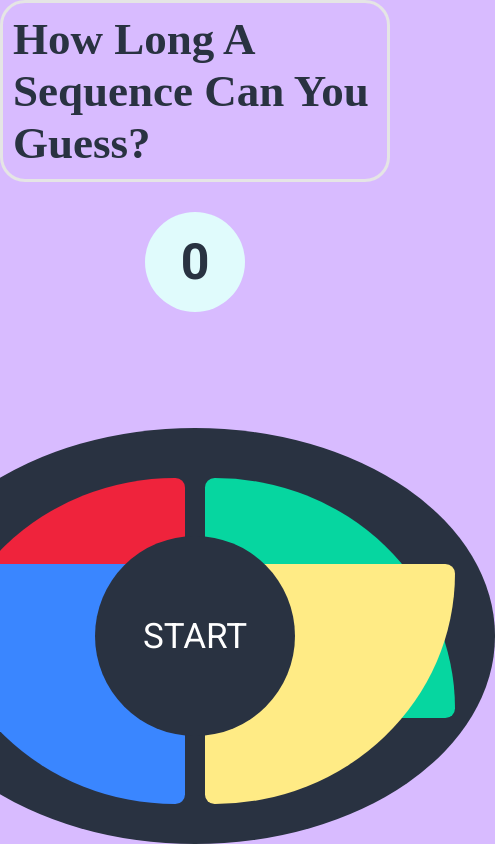
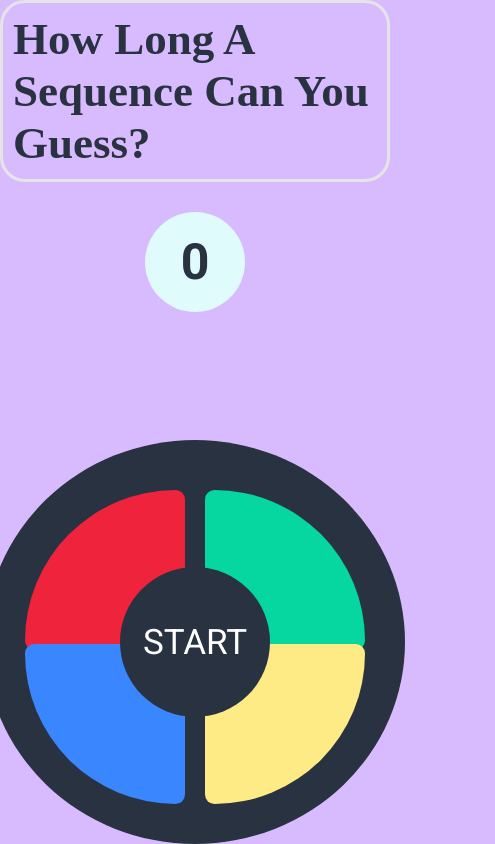
Before and after one commit to Ernestas-wq/simon-says, a React (Create React App) app: page / in a window 390 px wide. Shown: the whole page, 495 px wide, since content can reach past the window. Built offline with nearby package versions, Linux system fonts and the light colour scheme; a web font is replaced by a local one.

Commit message:
Added some small responsive variations

```diff
--- a/src/App.tsx
+++ b/src/App.tsx
@@ -126,7 +126,6 @@ const App = () => {
     if (notification.isOpen) {
       const timeout = setTimeout(() => {
         const newNotification = { ...notification, isOpen: false };
-        console.log(notification === newNotification);
         setNotification(newNotification);
       }, NOTIFICATION_HIDE_DELAY);
       return () => clearTimeout(timeout);
@@ -140,7 +139,7 @@ const App = () => {
         <p>{score}</p>
       </div>
       <div
-        className={`message ${notification.isOpen ? 'visible' : ''}
+        className={`message ${notification.isOpen && 'visible'}
           ${notification.type === NotificationType.danger ? 'message-danger' : ''}
           ${notification.type === NotificationType.success ? 'message-success' : ''}
           `}
--- a/src/GameButton.tsx
+++ b/src/GameButton.tsx
@@ -6,21 +6,28 @@ type Props = {
   handleGameEvent: (e: React.MouseEvent<HTMLButtonElement>) => void;
 };
 
+const getButtonText = (state: ButtonState) => {
+  switch (state) {
+    case ButtonState.start:
+      return 'start';
+    case ButtonState.next:
+      return 'next';
+    case ButtonState.submit:
+      return 'submit';
+  }
+};
+
 const GameButton: React.FC<Props> = ({ state, handleGameEvent, isUserGuessing }) => {
   const [buttonText, setButtonText] = useState<string>('');
 
   useEffect(() => {
-    if (state === ButtonState.start) setButtonText('start');
-    else if (state === ButtonState.next) setButtonText('next');
-    else {
-      setButtonText('submit');
-    }
+    setButtonText(getButtonText(state));
   }, [state]);
 
   return (
     <button
       onClick={handleGameEvent}
-      className={`game-btn ${isUserGuessing ? 'game-btn-disabled' : ''}`}
+      className={`game-btn ${isUserGuessing && 'game-btn-disabled'}`}
     >
       {buttonText}
     </button>
--- a/src/index.css
+++ b/src/index.css
@@ -213,3 +213,32 @@ h1 {
     font-size: 35px;
   }
 }
+
+@media only screen and (max-width: 400px) {
+  .game {
+    width: 375px;
+    height: 375px;
+  }
+  .game-btn {
+    width: 125px;
+    height: 125px;
+  }
+  .color {
+    height: 130px;
+    width: 140px;
+  }
+}
+@media only screen and (max-width: 750px) {
+  .game {
+    width: 420px;
+    height: 420px;
+  }
+  .game-btn {
+    width: 150px;
+    height: 150px;
+  }
+  .color {
+    height: 160px;
+    width: 160px;
+  }
+}
```
